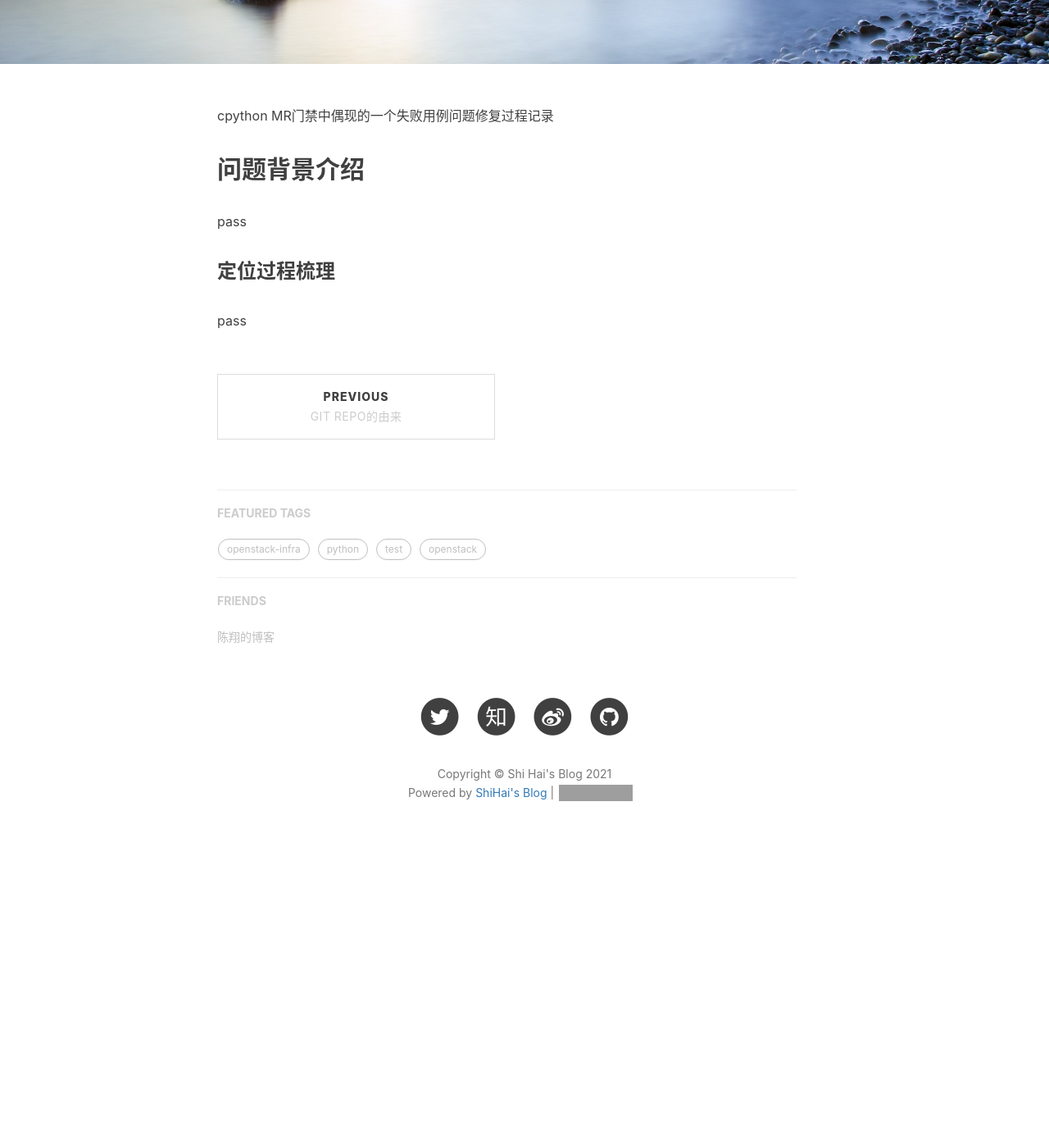
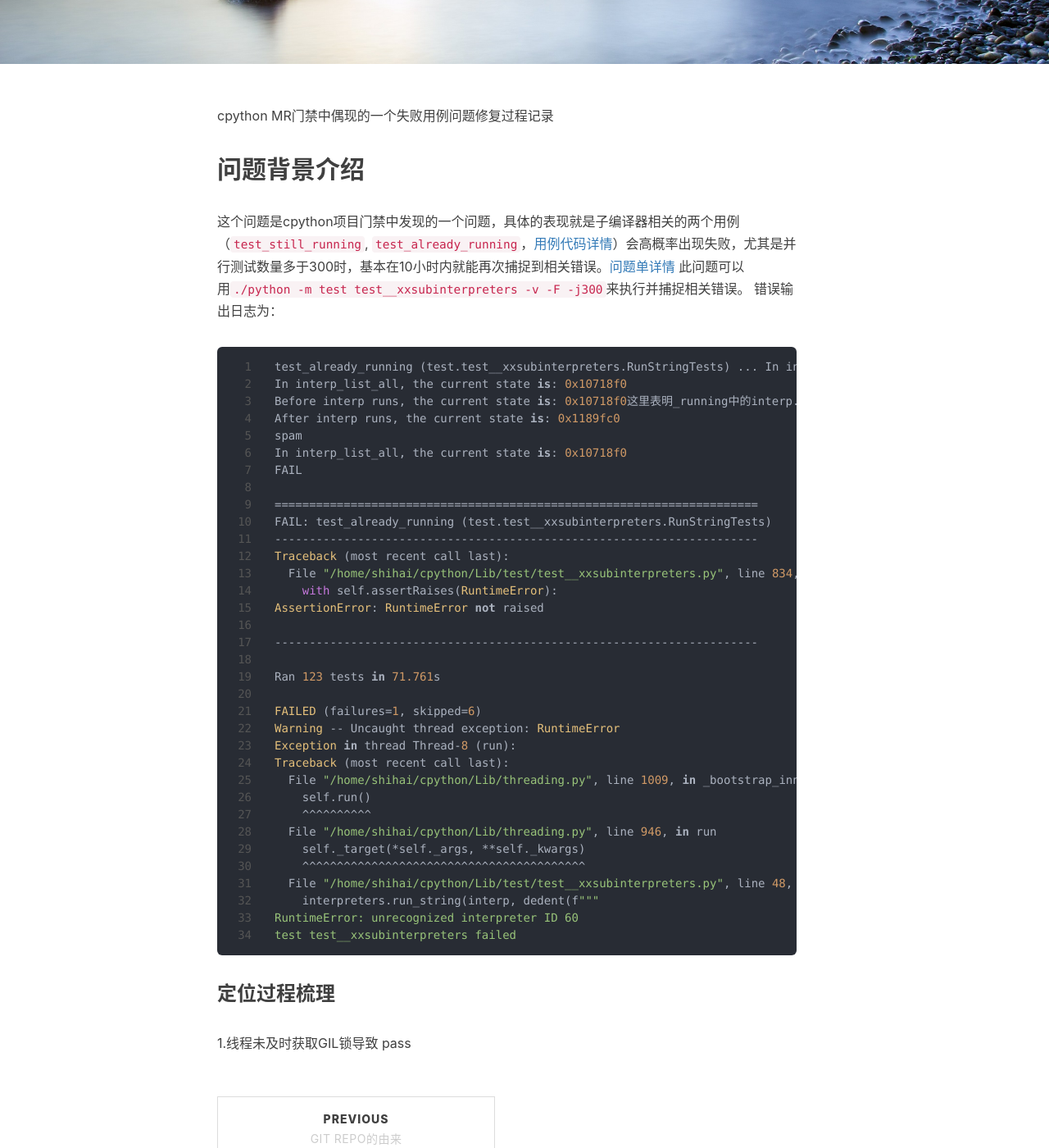
Before and after one commit to shihai1991/shihai1991.github.io, a Jekyll site: the page built from _posts/2021-08-22-python子编译器资源竞争问题.md, in a window 1280 px wide and 1400 px high, scrolled down 439 px. Shown: the whole window at 82% size. Built offline with Jekyll 4.4.1, drawn with Linux system fonts in a browser that asks for light colours; nearby versions of some CDN libraries; comment, search, counter and statistics services are not loaded; before the commit the page ends 1510 px from its top, so only the background shows below that; grey boxes are pictures that could not be loaded.

Commit message:
Update 2021-08-22-python子编译器资源竞争问题.md

````diff
--- a/_posts/2021-08-22-python子编译器资源竞争问题.md
+++ b/_posts/2021-08-22-python子编译器资源竞争问题.md
@@ -6,16 +6,53 @@ category: python
 tags:
   - python
 time: '2021.08.22 15:47:00'
-excerpt:
+excerpt: null
 ---
 cpython MR门禁中偶现的一个失败用例问题修复过程记录
 
 <!--more-->
 
 ## 问题背景介绍
+这个问题是cpython项目门禁中发现的一个问题，具体的表现就是子编译器相关的两个用例（`test_still_running`, `test_already_running`，[用例代码详情](https://github.com/python/cpython/blob/main/Lib/test/test__xxsubinterpreters.py#L843-L846)）会高概率出现失败，尤其是并行测试数量多于300时，基本在10小时内就能再次捕捉到相关错误。[问题单详情](https://bugs.python.org/issue37224)
+此问题可以用`./python -m test test__xxsubinterpreters -v -F -j300`来执行并捕捉相关错误。
+错误输出日志为：
+```python
+test_already_running (test.test__xxsubinterpreters.RunStringTests) ... In interp_create, the current state is: 0x10718f0
+In interp_list_all, the current state is: 0x10718f0
+Before interp runs, the current state is: 0x10718f0这里表明_running中的interp.run未执行，实际是在后面执行
+After interp runs, the current state is: 0x1189fc0
+spam
+In interp_list_all, the current state is: 0x10718f0
+FAIL
 
-pass
+======================================================================
+FAIL: test_already_running (test.test__xxsubinterpreters.RunStringTests)
+----------------------------------------------------------------------
+Traceback (most recent call last):
+  File "/home/shihai/cpython/Lib/test/test__xxsubinterpreters.py", line 834, in test_already_running
+    with self.assertRaises(RuntimeError):
+AssertionError: RuntimeError not raised
+
+----------------------------------------------------------------------
+
+Ran 123 tests in 71.761s
+
+FAILED (failures=1, skipped=6)
+Warning -- Uncaught thread exception: RuntimeError
+Exception in thread Thread-8 (run):
+Traceback (most recent call last):
+  File "/home/shihai/cpython/Lib/threading.py", line 1009, in _bootstrap_inner
+    self.run()
+    ^^^^^^^^^^
+  File "/home/shihai/cpython/Lib/threading.py", line 946, in run
+    self._target(*self._args, **self._kwargs)
+    ^^^^^^^^^^^^^^^^^^^^^^^^^^^^^^^^^^^^^^^^^
+  File "/home/shihai/cpython/Lib/test/test__xxsubinterpreters.py", line 48, in run
+    interpreters.run_string(interp, dedent(f"""
+RuntimeError: unrecognized interpreter ID 60
+test test__xxsubinterpreters failed
+```
 
 ### 定位过程梳理
-
+1.线程未及时获取GIL锁导致
 pass
````
